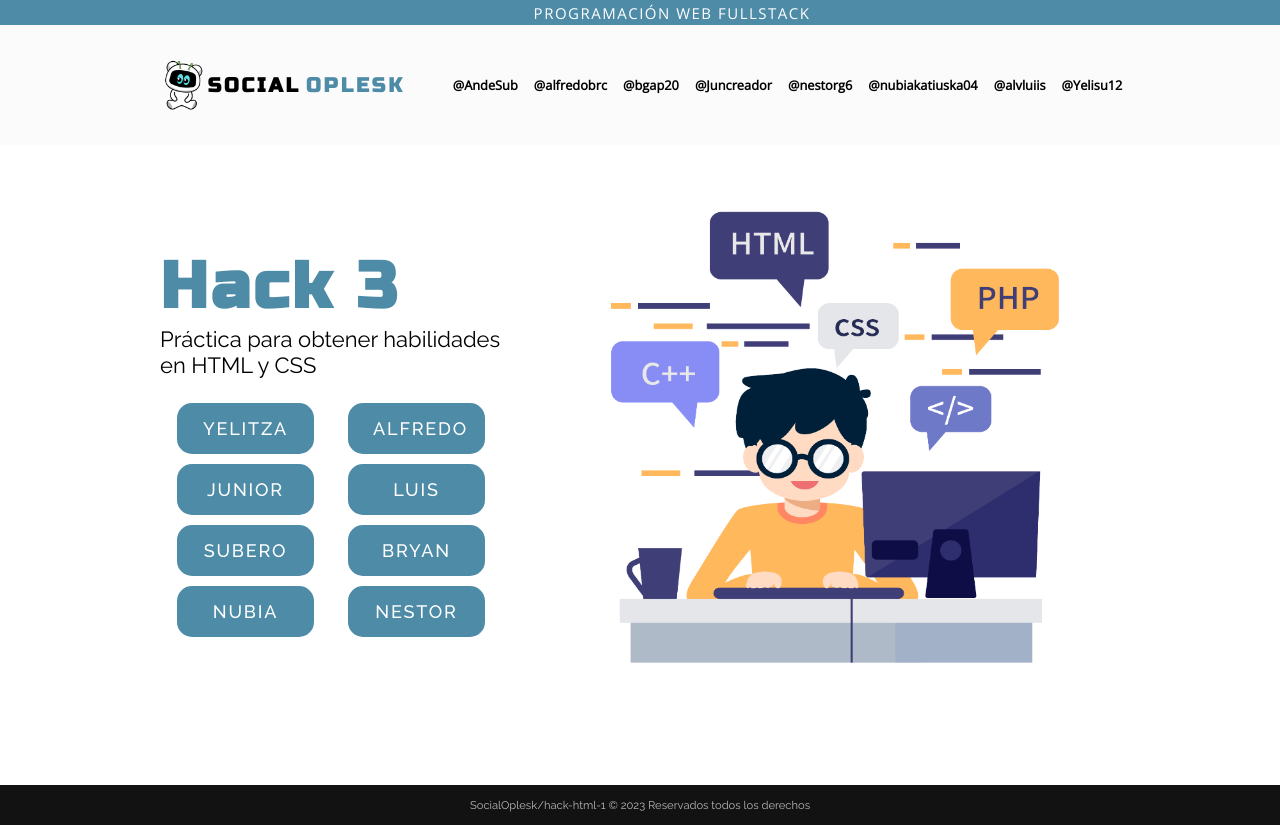
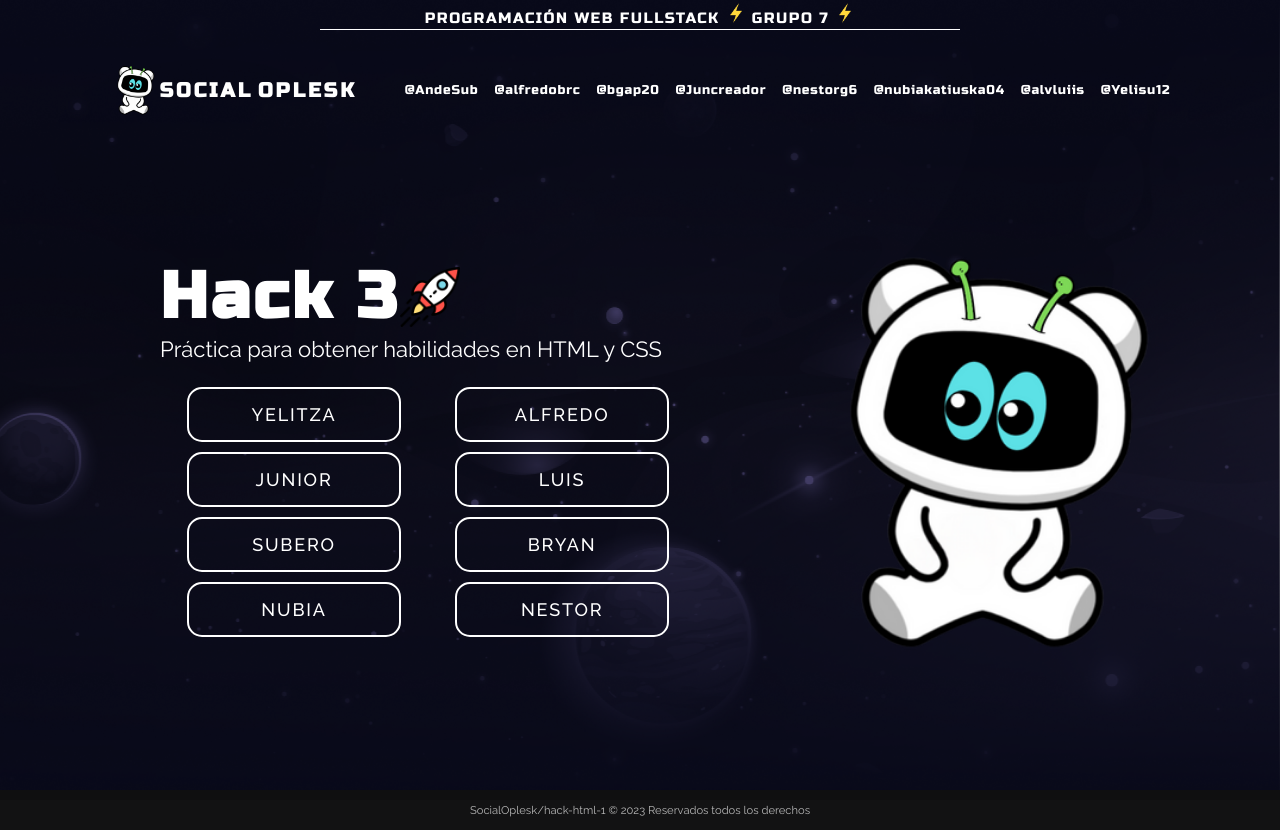
Before and after one commit to aboset/interfez, a plain HTML site: page index.html in a window 1280 px wide. Drawn offline with nearby package versions, Linux system fonts and the light colour scheme.

Commit message:
feat:nuevo change

```diff
--- a/index.html
+++ b/index.html
@@ -8,9 +8,13 @@
 </head>
 <body>
     <div class="container"></div>
-    <div class="headertop">
-        <p>Programación Web Fullstack</p>
+    <div class="containerheader">
+        <div class="headertop">
+            <p>Programación Web Fullstack <img src="images/rayo.png" alt=""> GRUPO 7 <img src="images/rayo.png" alt=""> </p>
+
+        </div>
     </div>
+
     <header>
         <div class="logo">
             <img src="images/aztron_right.png" alt="logo-open">
@@ -30,7 +34,11 @@
     </header>
     <main>
         <section>
+            <div class="titulo">
             <h1>Hack 3</h1>
+            <img src="images/cohete.png" alt="cohete">
+            </div>
+
             <p>Práctica para obtener habilidades en HTML y CSS</p>
 
             <div class="btn">
@@ -61,7 +69,7 @@
             </div>
         </section>
         <div>
-            <img class="hero"  src="images/png hero.png" alt="">
+            <img class="hero"  src="images/aztron_right.png" alt="">
         </div>
     </main>
     <footer>SocialOplesk/hack-html-1 © 2023 Reservados todos los derechos
--- a/style/style.css
+++ b/style/style.css
@@ -23,7 +23,7 @@ body{
    position: absolute;
    width: 100%;
    height: 100vh;
-   background-color: white;
+   background-image: url("/images/fondo.png");
    background-size: cover;
    z-index: -1;
 
@@ -35,7 +35,6 @@ header{
    justify-content: center;
    align-items: center;
    height: 15vh;
-   background-color: #fcfbfb;
 
 }
 
@@ -49,21 +48,34 @@ nav{
 
 }
 
+.containerheader{
+   display: flex;
+   justify-content: center;
+   align-items: center;
+}
 .headertop{
+   width: 50%;
    display: flex;
    align-items: center;
    justify-content: center;
-   height: 25px;
-   background-color: rgb(77, 139, 167);
+   height: 30px;
+   padding-top: 5px;
+   padding-bottom: 5px;
+   border-bottom: 1px solid;
+   border-color: white;
 }
 .headertop p{
    font-size: 15px;
-   font-family: 'Open Sans';
+   font-family: 'Russo one';
    color: white;
    text-transform: uppercase;
    font-weight: 500;
    letter-spacing: 0.1em;
 
+}
+.headertop img{
+   width: 20px;
+   height: 20px;
 }
 .logo{
    display: flex;
@@ -76,6 +88,7 @@ nav{
 font-size: 20px;
 font-family: 'Russo one';
 font-weight: bold;
+color: white;
 letter-spacing: 0.15em;
 
 }
@@ -92,10 +105,11 @@ letter-spacing: 0.15em;
 
 nav a{
    text-decoration: none;
-   font-family: 'Open Sans', sans-serif;
+   font-family: 'Russo one';
+   letter-spacing: 0.05rem;
    font-size: .8rem;
-   font-weight: 600;
-   color: black;
+   font-weight: 100;
+   color: rgb(255, 255, 255);
    transition: all .5s ease;
 }
 
@@ -122,15 +136,18 @@ main>div{
 }
 
 
-div h1{
-   margin: 2rem 0 2rem 3rem;
-   font-size: 7rem;
-   font-weight: 600;
+
+.titulo{
+   display: flex;
+   flex-direction: row;
+   justify-content: center;
+   align-items: center;
+
 }
 
-div p{
-   margin-left: 4rem;
-   font-size: 1rem;
+.titulo img{
+   width: 60px;
+   height: 60px;
 }
 
 section{
@@ -139,7 +156,7 @@ section{
    flex-direction: column;
    justify-content: center;
    align-items: start;
-   width: 40%;
+   width: 60%;
    padding: 40px 10px 40px 160px;
 
 }
@@ -147,7 +164,7 @@ section h1{
 font-family: 'Russo one';
 font-size: 65px;
 letter-spacing: 0.05em;
-color:rgb(77, 139, 167);
+color: white;
 
 }
 
@@ -155,16 +172,10 @@ section p{
    font-size: 22px;
    font-weight: 400;
    margin-bottom: 20px;
+   color: white;
 }
 
-.botones {
-   width: 100%;
-   display: flex;
-   justify-content: space-between;
-   align-items: center;
-   flex-wrap: wrap;
-   flex-direction: row;
-}
+
 
 section div{
    display: flex;
@@ -191,10 +202,12 @@ section div{
    width: 80%;
    margin-top: 5px;
    margin-bottom: 5px;
+   background-color:rgba(255, 0, 0, 0);
    color: white;
    letter-spacing: 0.10em;
    text-decoration: none;
-   background-color:rgb(77, 139, 167);
+   border: 2px solid;
+   border-color: white;
    border-radius: 15px;
    transition: all .5s ease;
    text-decoration: none;
@@ -204,8 +217,8 @@ section div{
    padding: 15px 25px 15px 25px;
 }
 .hero{
-   width: 500px;
-   height: 500px;
+   width: 400px;
+   height: 400px;
 }
 section>div:nth-child(1){
    animation: opc  1s 1s ease both;
@@ -235,11 +248,11 @@ section>div:nth-child(8){
 
    cursor: pointer;
    text-align: center;
-   font-size: 1.5rem;
-   color: var(--clr-turq-hov);
+   font-size: 1.3rem;
    font-weight: bold;
-   color: white;
-   background-color: rgb(37, 81, 102);;
+   color: rgb(77, 139, 167);
+   text-align: center;
+   background-color: white;
    box-shadow: 2px 3px 38px 0px rgba(200, 231, 236, 0.63);
    -webkit-box-shadow: 2px 3px 38px 0px rgba(250,243,243,0.63);
    -moz-box-shadow: 2px 3px 38px 0px rgba(250,243,243,0.63);
```
Also changed, not shown: images/cohete.png (added), images/fondo.jpg (deleted), images/fondo.png (added), images/rayo.png (added).
